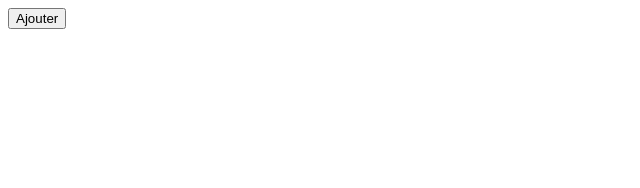
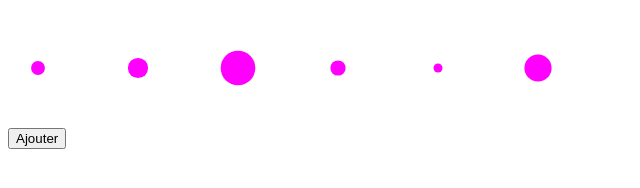
Before and after one commit to Lilianos/meteojs, a plain HTML site: page index.html in a window 1280 px wide. Shown: the whole page, without its empty margins (0-640 px from the left). Drawn offline with nearby package versions, Linux system fonts and the light colour scheme.

Commit message:
balise web

```diff
--- a/index.html
+++ b/index.html
@@ -5,8 +5,8 @@
     <div id="myDiv"></div>
     <button onclick="addCircle();">Ajouter</button>
 
- <!-- <script src="https://d3js.org/d3.v5.min.js"></script> -->
-  <script src="d3/d3.min.js">
+ <script src="https://d3js.org/d3.v5.min.js"></script>
+  <!-- <script src="d3/d3.min.js"> -->
   <script src="js/step2.js"></script>
   </body>
 </html>
```
